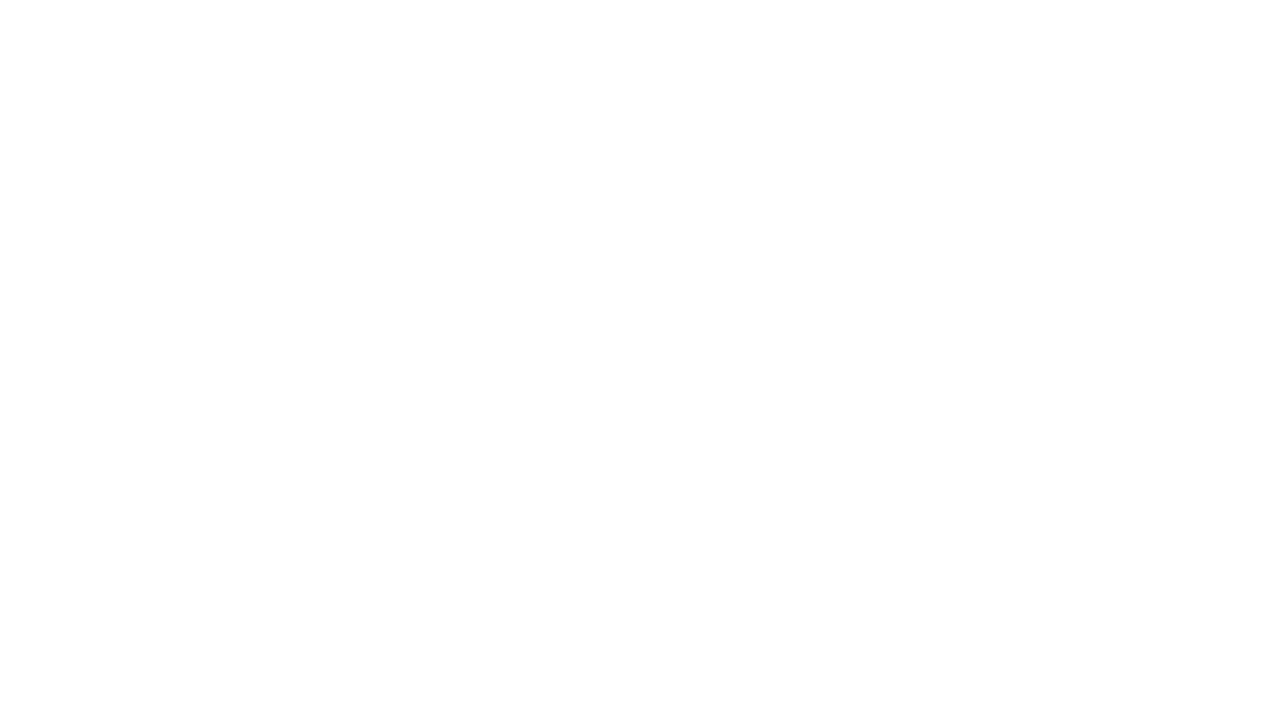
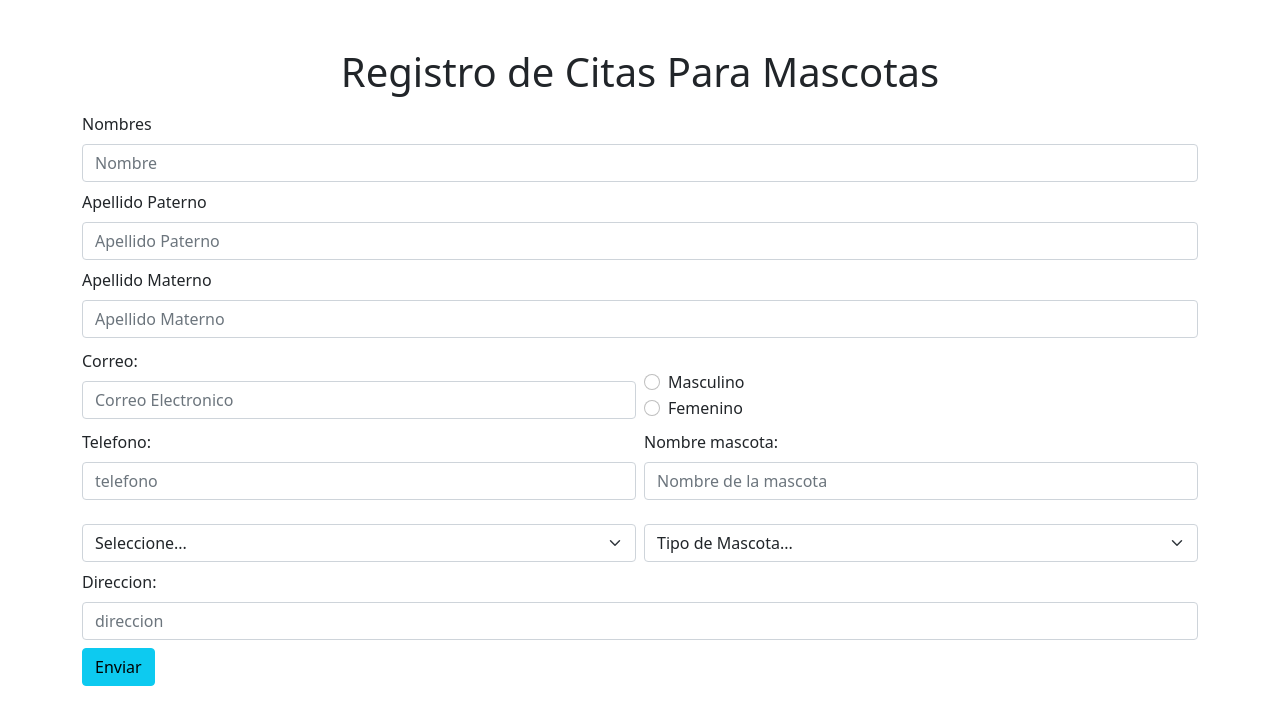
Before and after one commit to JCJ05/Practica-1, a plain HTML site: page index.html in a window 1280 px wide. Drawn offline with nearby package versions, Linux system fonts and the light colour scheme.

Commit message:
2 Commit - Implementacion

```diff
--- a/css/styles.css
+++ b/css/styles.css
@@ -2,7 +2,7 @@
 html {
 
     box-sizing: border-box;
-    font-size: 62.5%;
+
 
   }
 
--- a/index.html
+++ b/index.html
@@ -4,10 +4,135 @@
     <meta charset="UTF-8">
     <meta http-equiv="X-UA-Compatible" content="IE=edge">
     <meta name="viewport" content="width=device-width, initial-scale=1.0">
+    <link rel="stylesheet" href="css/normalyze.css">
+    <link href="https://cdn.jsdelivr.net/npm/bootstrap@5.1.0/dist/css/bootstrap.min.css" rel="stylesheet" integrity="sha384-KyZXEAg3QhqLMpG8r+8fhAXLRk2vvoC2f3B09zVXn8CA5QIVfZOJ3BCsw2P0p/We" crossorigin="anonymous">
+    <link rel="stylesheet" href="css/styles.css">
+
     <title>Formulario</title>
 </head>
 <body>
 
+    <div class="container mt-5">
+
+
+        <form class="row g-2 align-items-center" action="confirmacion.html" method="POST">
+
+          <h1 class="text-center">Registro de Citas Para Mascotas</h1>
+
+        <div class="col-12">
+
+          <label class="form-label">Nombres</label>
+          <input name="nombre" type="text" class="form-control" placeholder="Nombre">
+
+        </div>
+
+        <div class="col-12">
+
+          <label class="form-label">Apellido Paterno</label>
+          <input name="apePat" type="text" class="form-control" placeholder="Apellido Paterno">
+
+        </div>
+
+
+        <div class="col-12">
+
+            <label class="form-label">Apellido Materno</label>
+            <input name="apeMat" type="text" class="form-control" placeholder="Apellido Materno">
+
+          </div>
+
+          <div class="col-6">
+
+            <label class="form-label">Correo: </label>
+            <input name="correo" type="text" class="form-control" placeholder="Correo Electronico">
+
+          </div>
+
+        <div class="col-6">
+
+            <br>
+
+            <div class="form-check">
+                <input  class="form-check-input" type="radio" name="sexo" value="M" id="flexRadio">
+                <label class="form-check-label" for="flexRadio">
+                  Masculino
+                </label>
+              </div>
+              <div class="form-check">
+                <input  class="form-check-input" type="radio" name="sexo" value="F" id="flexRadio2" >
+                <label class="form-check-label" for="flexRadiot2">
+                  Femenino
+                </label>
+              </div>
+
+        </div>
+
+
+
+        <div class="col-6 mb-3">
+
+            <label class="form-label">Telefono: </label>
+            <input name="telefono" type="tel" class="form-control" placeholder="telefono">
+
+          </div>
+
+          <div class="col-6 mb-3">
+
+            <label class="form-label">Nombre mascota: </label>
+            <input name="nomMascota" type="text" class="form-control" placeholder="Nombre de la mascota">
+
+          </div>
+
+        <div class="col-6">
+
+            <select name="distrito" class="form-select" aria-label="Default select example">
+                <option selected disabled>Seleccione...</option>
+                <option value="A">Distrito A</option>
+                <option value="B">Distrito B</option>
+                <option value="C">Distrito C</option>
+                <option value="D">Distrito D</option>
+              </select>
+
+        </div>
+
+        <div class="col-6">
+
+
+            <select name="tipo" class="form-select" >
+                <option selected disabled>Tipo de Mascota...</option>
+                <option value="Perro">Perro</option>
+                <option value="Gato">Gato</option>
+                <option value="Hamster">Hamster</option>
+
+              </select>
+
+        </div>
+
+
+
+        <div class="col-12">
+
+          <label class="form-label">Direccion: </label>
+          <input name="dire" type="text" class="form-control" placeholder="direccion">
+
+        </div>
+
+
+
+
+
+
+
+        <div>
+
+          <button class="btn btn-info" >Enviar</button>
+
+        </div>
+
+
+      </form>
+
+  </div>
 
 
 
```
Also changed, not shown: confirmacion.html (+14 -0 lines).
